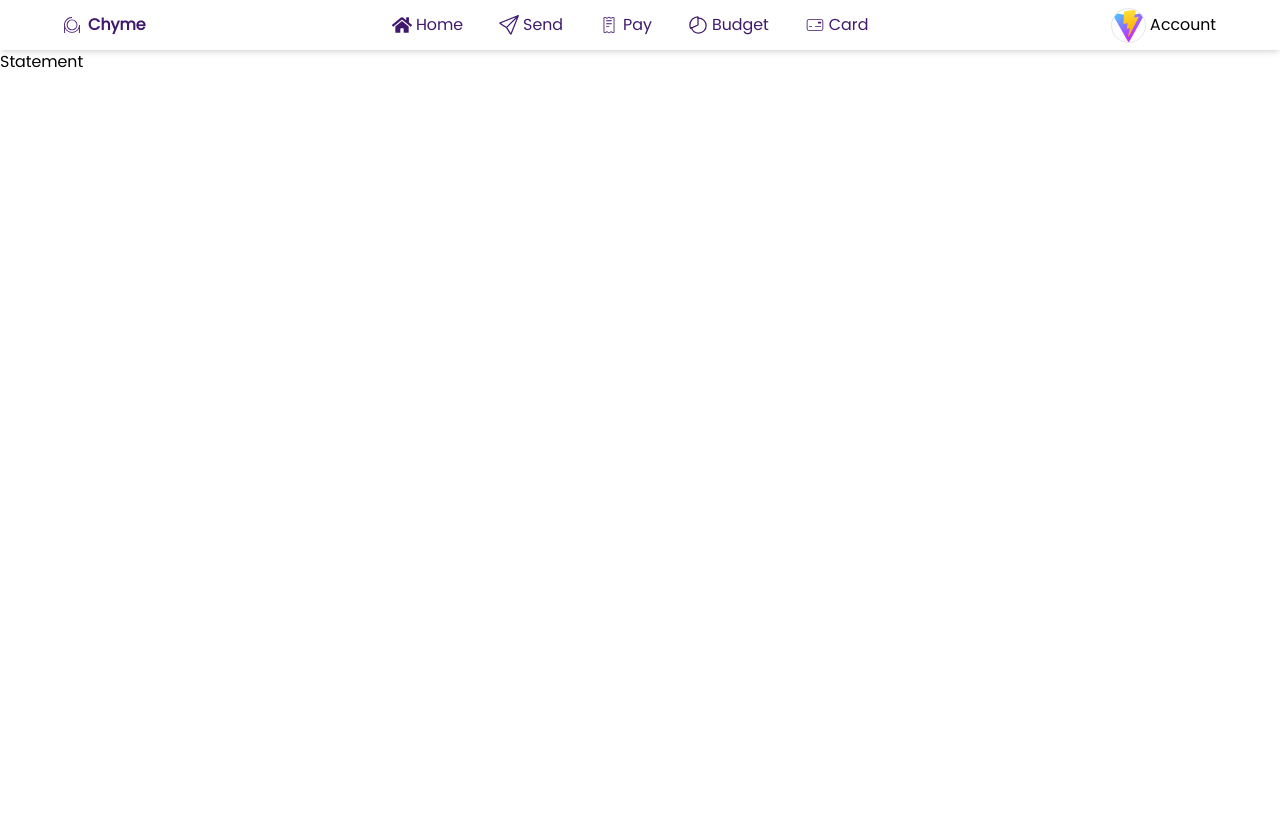
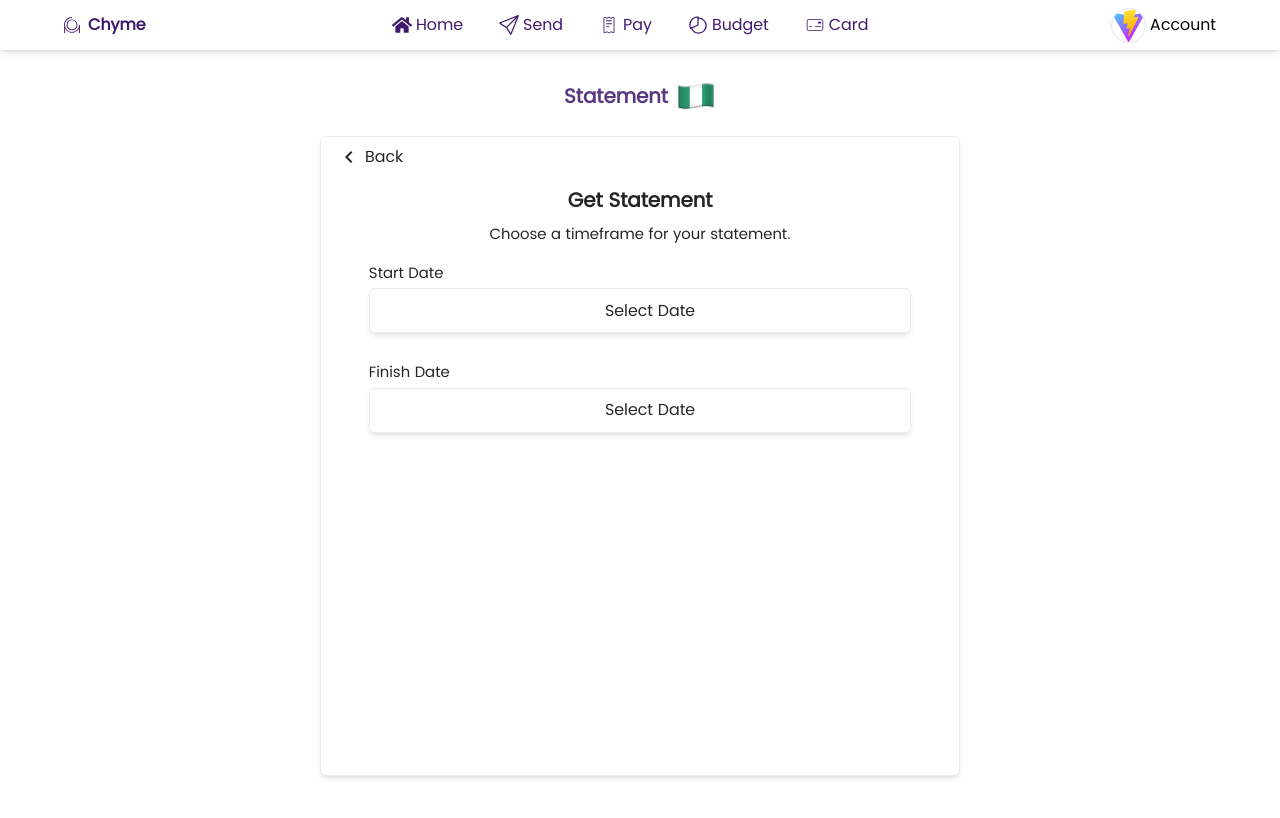
Before and after one commit to FrancisUzoigwe/Chyme_fe, a React (Vite) app: page /auth/statement in a window 1280 px wide. Shown: the top 818 px of the page. Built offline with nearby package versions, Linux system fonts and the light colour scheme; no server answers.

Commit message:
statement

```diff
--- a/package.json
+++ b/package.json
@@ -19,6 +19,7 @@
     "framer-motion": "^11.0.12",
     "react": "^18.2.0",
     "react-awesome-reveal": "^4.2.8",
+    "react-calendar": "^4.8.0",
     "react-copy-to-clipboard": "^5.1.0",
     "react-dom": "^18.2.0",
     "react-hook-form": "^7.51.0",
--- a/src/App.tsx
+++ b/src/App.tsx
@@ -4,8 +4,13 @@ import { Provider } from "react-redux"
 import { store } from "./global/store"
 import { PersistGate } from "redux-persist/integration/react"
 import { persistStore } from "redux-persist"
+import { useEffect } from "react"
+import { spinUp } from "./api/authApis"
 
 const App = () => {
+  useEffect(() => {
+    spinUp()
+  }, [])
   const persist = persistStore(store)
   return (
     <div>
--- a/src/api/authApis.tsx
+++ b/src/api/authApis.tsx
@@ -1,11 +1,22 @@
 
 import axios from "axios"
 
-const url: string = "https://techify-be.onrender.com/api"
+const url: string = "https://techify-be.onrender.com"
+
+export const spinUp = async () => {
+    try {
+        return await axios.get(`${url}`).then((res: any) => {
+            console.log("Connection Established:", res?.data.message)
+        })
+    } catch (error: any) {
+        console.log(error?.message)
+    }
+}
+
 
 export const registerApi = async (data: any) => {
     try {
-        return await axios.post(`${url}/register`, data).then((res: any) => {
+        return await axios.post(`${url}/api/register`, data).then((res: any) => {
             return res.data?.data
         })
     } catch (error: any) {
@@ -16,7 +27,7 @@ export const registerApi = async (data: any) => {
 
 export const signinApi = async (data: any) => {
     try {
-        return await axios.post(`${url}/signin`, data).then((res: any) => {
+        return await axios.post(`${url}/api/signin`, data).then((res: any) => {
             return res.data?.data
         })
     } catch (error: any) {
@@ -24,10 +35,9 @@ export const signinApi = async (data: any) => {
     }
 }
 
-
 export const verifiedApi = async (userID: any) => {
     try {
-        return await axios.patch(`${url}/${userID}/verify-account`).then((res: any) => {
+        return await axios.patch(`${url}/api/${userID}/verify-account`).then((res: any) => {
             return res.data?.data
         })
     } catch (error: any) {
--- a/src/components/common/AuthHeader.tsx
+++ b/src/components/common/AuthHeader.tsx
@@ -26,7 +26,7 @@ const AuthHeader = () => {
             <header className="flex w-full h-[60px] items-center justify-center z-[900] fixed  bg-white shadow-md shadow-[#cba8f3]">
                 <header className="w-[90%] flex items-center justify-between">
                     <div className="flex items-center">
-                        <div className="text-[#40196D] font-black flex items-center" > <div className="mr-2"><SiMastercomfig /></div>Chyme</div>
+                        <div className="text-[#40196D] font-black flex items-center" > <div className="mr-2"><SiMastercomfig /></div>AJMoney</div>
                         <div className="ml-24 flex items-center max-lg:hidden">
                             <div className="mx-[14px] relative  hover:cursor-pointer" onMouseEnter={onPersonal} onMouseLeave={onPersonal}>
                                 <div className="flex items-center text-[#40196D]" >Personal <div className="ml-2"><FaCaretDown /></div></div>
@@ -62,7 +62,7 @@ const AuthHeader = () => {
                             <div className="text-[#40196D] mr-10">Signin</div>
                         </Link>
                         <Link to="/register">
-                            <button className=" px-5 py-2 rounded-md bg-[#40196D] text-white">Join Chyme</button>
+                            <button className=" px-5 py-2 rounded-md bg-[#40196D] text-white">Join AJMoney</button>
                         </Link>
                     </div>
                     <div className="text-[#40196D] max-lg:block hidden"><RiMenu4Fill className="text-3xl hover:scale-[1.1] transition-all duration-300 hover:cursor-pointer"
--- a/src/pages/home/settings/Statement.tsx
+++ b/src/pages/home/settings/Statement.tsx
@@ -1,7 +1,55 @@
+import { motion } from "framer-motion"
+import Nigeria from "../../../assets/NG.png"
+import { MdChevronLeft } from "react-icons/md"
+import { useNavigate } from "react-router-dom"
+const Statement = () => {
+  const motionVariant = {
+    open: {
+      opacity: 1,
+      y: 0,
+      transition: {
+        duration: 0.7
+      }
+    },
+    close: {
+      opacity: 0,
+      y: "100px"
+    }
+  }
 
-const Statement = () => {
+  const navigate = useNavigate()
   return (
-    <div>Statement</div>
+    <>
+      <motion.div variants={motionVariant} initial="close" animate="open" className="flex flex-col items-center w-full min-h-[100vh]">
+        <div className="text-[20px] my-3 font-bold text-[#40196D] flex items-center">Statement <img src={Nigeria} alt="Nigeria" className="ml-2 w-[40px] h-[40px] text-[12px]" /></div>
+        <div className="my-1" />
+        <div className="w-[50%] max-md:w-[90%] h-[80%] flex flex-col items-center border rounded-md shadow-md">
+          <div className="w-[95%] items-center  my-2">
+            <div className="flex items-center hover:cursor-pointer" onClick={() => {
+              navigate(-1)
+            }}>
+              <div><MdChevronLeft className="text-2xl" /></div>
+              <div className="ml-1">Back</div>
+            </div>
+          </div>
+          <div className="text-[20px] font-black my-2">Get Statement</div>
+          <div className="text-[15px]">Choose a timeframe for your statement.</div>
+          {/* Input part */}
+          <div className="flex flex-col w-[85%] my-3">
+            <div className="text-[15px] my-1">Start Date</div>
+            <div className="shadow-md outline-none flex items-center justify-center rounded-md h-[45px] border pl-5 relative" >Select Date</div>
+            <div className="w-[90%] flex items-center justify-center">
+            </div>
+          </div>
+          <div className="flex flex-col w-[85%] my-3">
+            <div className="text-[15px] my-1">Finish Date</div>
+            <div className="shadow-md outline-none flex items-center justify-center rounded-md h-[45px] border pl-5 relative" >Select Date</div>
+            <div className="w-[90%] flex items-center justify-center">
+            </div>
+          </div>
+        </div>
+      </motion.div>
+    </>
   )
 }
 
```
Also changed, not shown: 1 other file (tests, documents, lock files or other folders).
